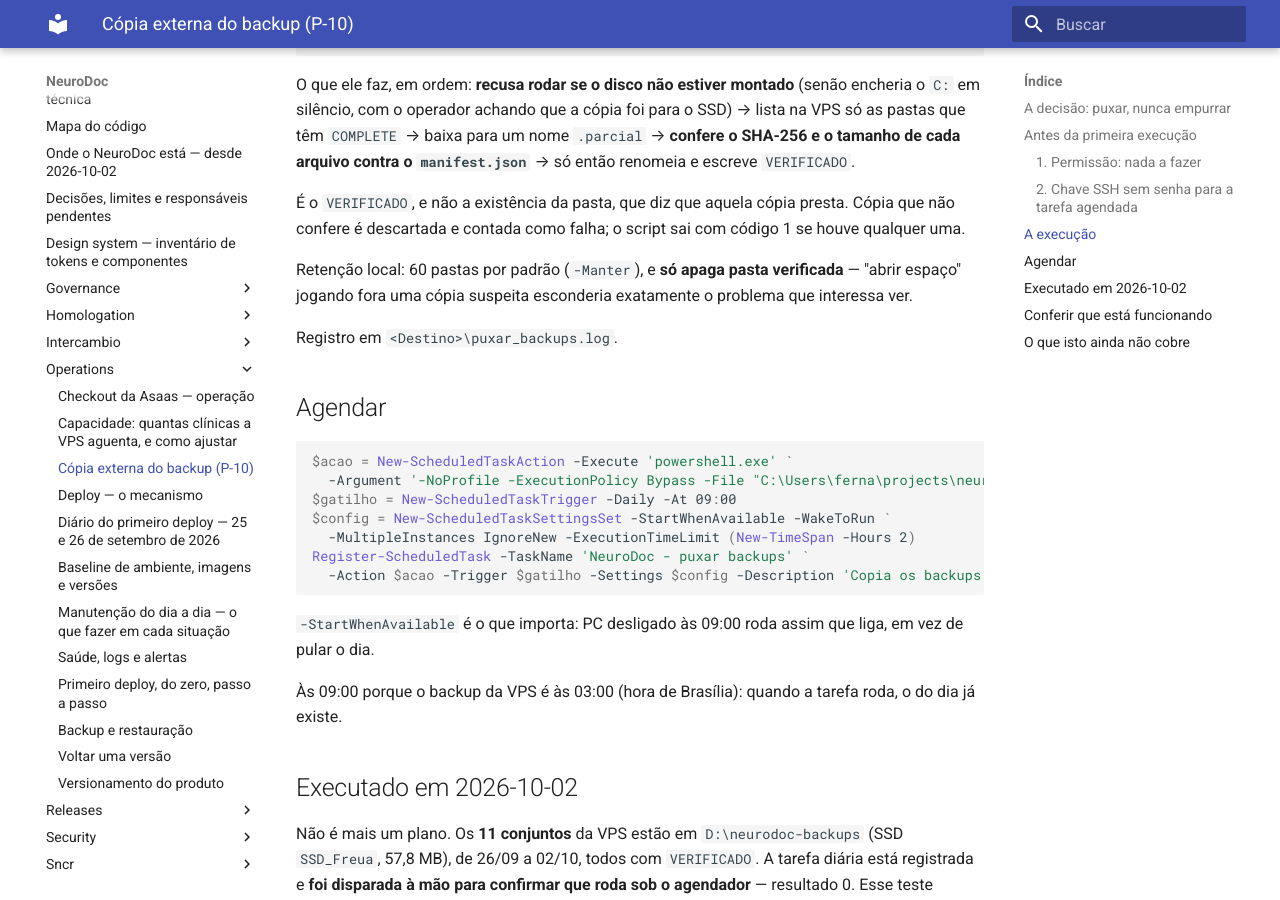
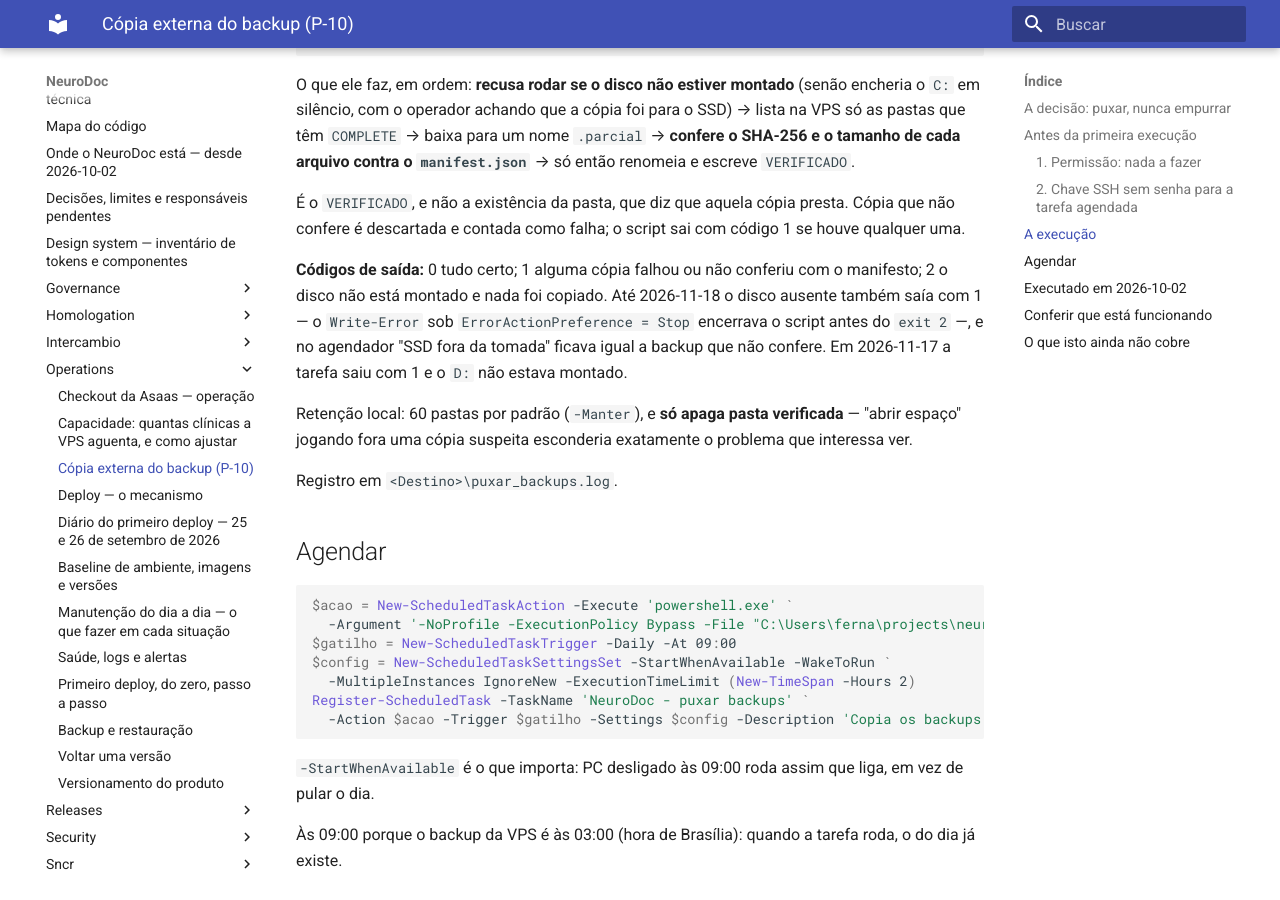
Before and after one commit to ffreua/neurodoc, an MkDocs documentation site: the page built from docs/operations/copia-externa.md, in a window 1280 px wide and 900 px high, scrolled down 1628 px. Built offline with MkDocs 1.6.1 and Material for MkDocs 9.7.7, drawn with Linux system fonts in a browser that asks for light colours.

Commit message:
Cópia externa: disco ausente sai com código 2 (2026-11-18)
puxar_backups.ps1 dizia exit 2 para o disco não montado, mas o Write-Error
sob ErrorActionPreference = Stop encerrava o script antes, com código 1, o
mesmo de uma cópia que não confere com o manifesto. No agendador, "SSD fora
da tomada" ficava igual a backup com defeito. Em 2026-11-17 a tarefa saiu
com 1 e o D: não estava montado.

A mensagem sai por Write-Host e o exit 2 é alcançado; conferido com destino
em disco inexistente. copia-externa.md lista os três códigos. Corrigido
igual no ProntDoc. HSTS, CSP e capacidade (4 e 6) conferidos em produção,
sem mudança.

Registro: docs/intercambio/mudancas/2026-11-18-M04.

```diff
--- a/docs/operations/copia-externa.md
+++ b/docs/operations/copia-externa.md
@@ -75,6 +75,13 @@ nome `.parcial` → **confere o SHA-256 e o tamanho de cada arquivo contra o
 presta. Cópia que não confere é descartada e contada como falha; o script
 sai com código 1 se houve qualquer uma.
 
+**Códigos de saída:** 0 tudo certo; 1 alguma cópia falhou ou não conferiu
+com o manifesto; 2 o disco não está montado e nada foi copiado. Até
+2026-11-18 o disco ausente também saía com 1 — o `Write-Error` sob
+`ErrorActionPreference = Stop` encerrava o script antes do `exit 2` —, e no
+agendador "SSD fora da tomada" ficava igual a backup que não confere. Em
+2026-11-17 a tarefa saiu com 1 e o `D:` não estava montado.
+
 Retenção local: 60 pastas por padrão (`-Manter`), e **só apaga pasta
 verificada** — "abrir espaço" jogando fora uma cópia suspeita esconderia
 exatamente o problema que interessa ver.
```
Also changed, not shown: docs/intercambio/INDICE.md (+1 -0 lines), docs/intercambio/mudancas/2026-11-18-M04-copia-externa-codigo.md (added, +32 -0 lines), 1 other file.
